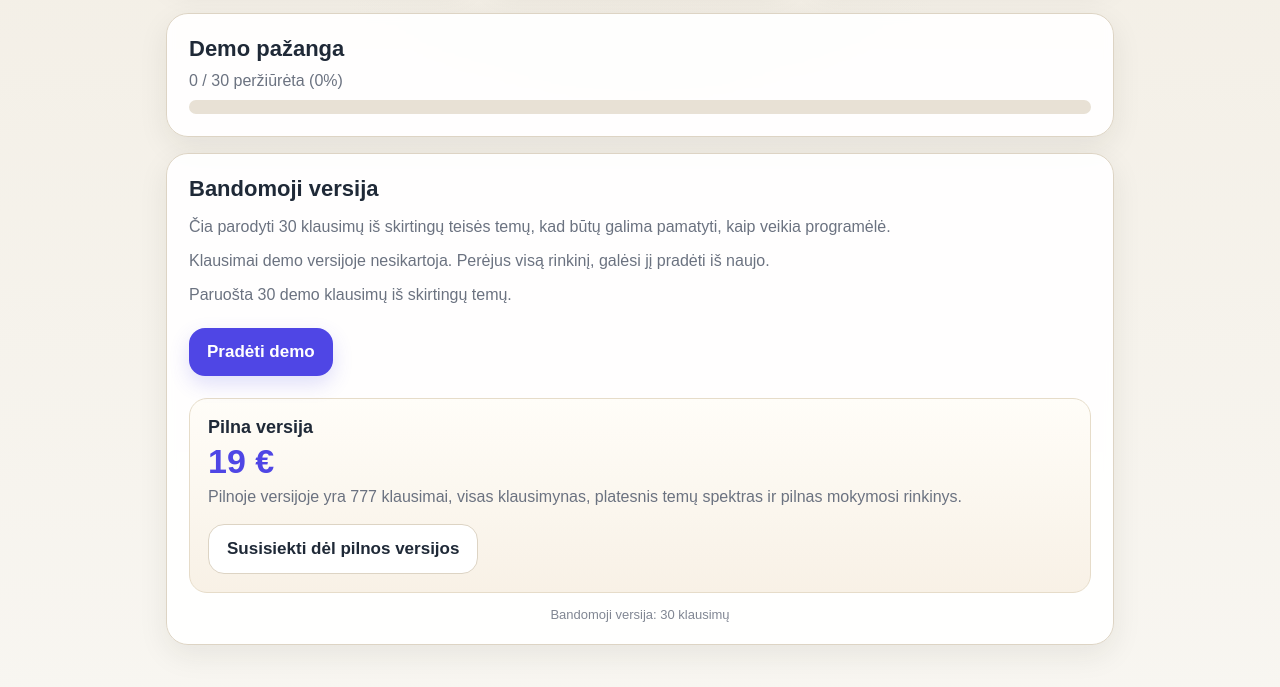
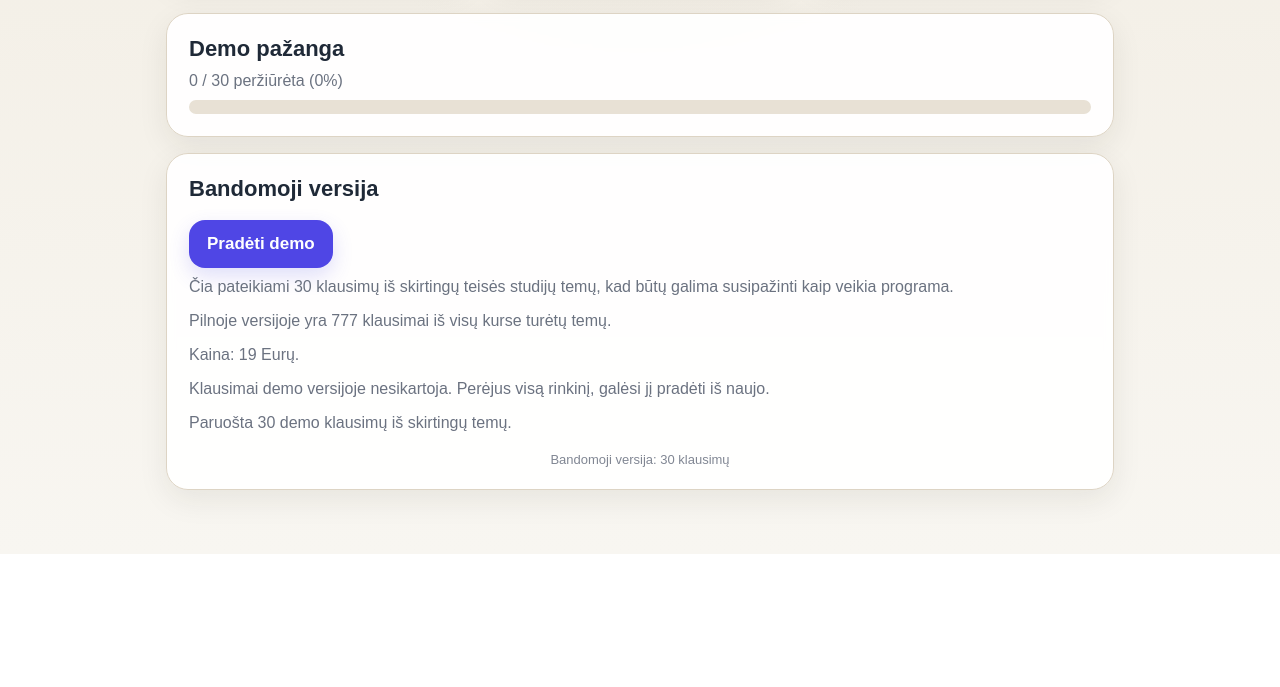
Before and after one commit to everumsas/ObjekcijuojuDemo, a plain HTML site: page index.html in a window 1280 px wide. Shown: the part 285-972 px from the top of the page. After the commit the page ends 839 px from the top, so only its background shows below. Drawn offline with Linux system fonts and the light colour scheme.

Commit message:
Add files via upload

```diff
--- a/index.html
+++ b/index.html
@@ -53,33 +53,20 @@
 
     <section class="card" id="startPanel">
       <div class="section-title">Bandomoji versija</div>
-      <p class="muted">
-        Čia parodyti 30 klausimų iš skirtingų teisės temų, kad būtų galima pamatyti, kaip veikia programėlė.
+      <div class="actions">
+        <button id="startBtn" class="main-btn">Pradėti demo</button>
+      </div>
+      <p class="muted demo-note">
+        Čia pateikiami 30 klausimų iš skirtingų teisės studijų temų, kad būtų galima susipažinti kaip veikia programa.
       </p>
+      <p class="muted demo-note">
+        Pilnoje versijoje yra 777 klausimai iš visų kurse turėtų temų.
+      </p>
+      <p class="muted demo-note">Kaina: 19 Eurų.</p>
       <p class="muted demo-note">
         Klausimai demo versijoje nesikartoja. Perėjus visą rinkinį, galėsi jį pradėti iš naujo.
       </p>
       <p class="muted load-status" id="loadStatus" aria-live="polite"></p>
-
-      <div class="actions">
-        <button id="startBtn" class="main-btn">Pradėti demo</button>
-      </div>
-
-      <div class="purchase-card">
-        <div class="purchase-title">Pilna versija</div>
-        <div class="purchase-price">19 €</div>
-        <p class="muted purchase-text">
-          Pilnoje versijoje yra 777 klausimai, visas klausimynas, platesnis temų spektras ir pilnas mokymosi rinkinys.
-        </p>
-        <div class="actions">
-          <a
-            class="secondary-btn contact-btn"
-            href="mailto:everumsas@gmail.com?subject=Noriu%20pilnos%20Objekcijuoju%20versijos&body=Sveiki,%0A%0ANoriu%20pilnos%20Objekcijuoju%20versijos.%0A%0AMano%20el.%20pa%C5%A1tas:%20%0A%0A"
-          >
-            Susisiekti dėl pilnos versijos
-          </a>
-        </div>
-      </div>
 
       <div class="app-version" id="appVersion"></div>
     </section>
```
